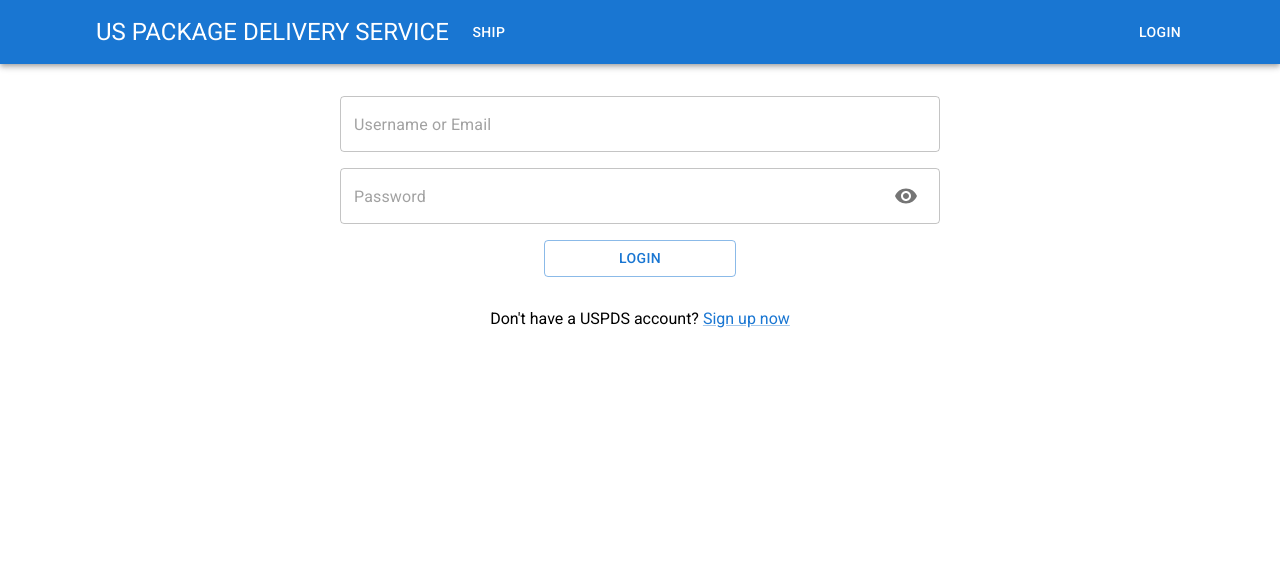
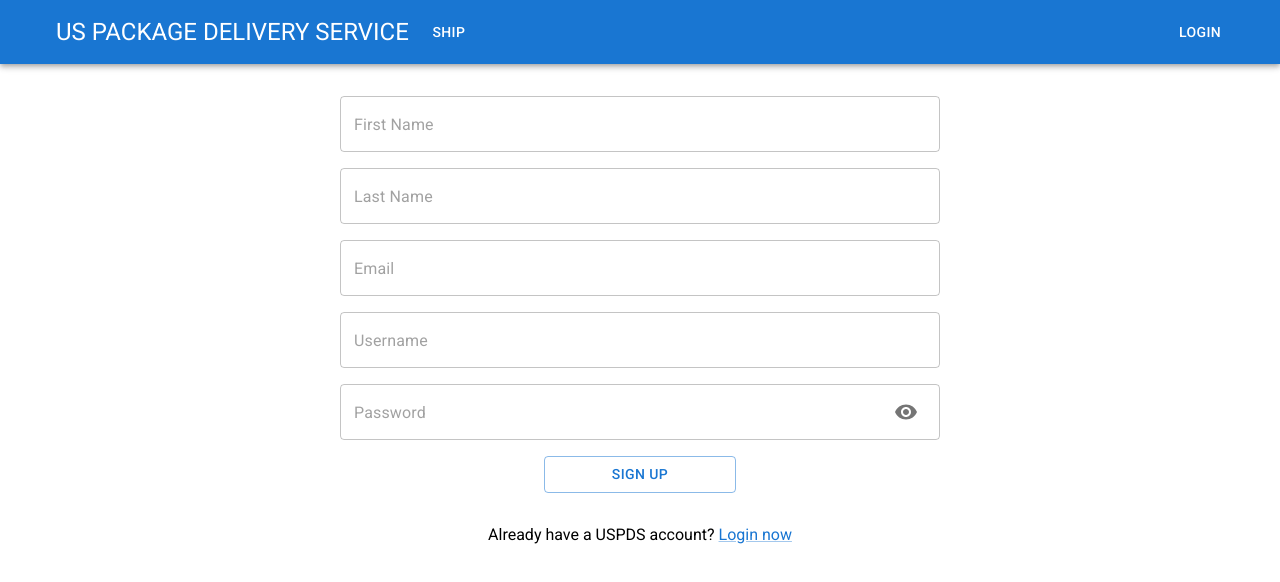
Before and after one commit to JCVCoding/shipping-app, a React (Vite) app: page /signup in a window 1280 px wide. Shown: the top 582 px of the page. Built offline with nearby package versions, Linux system fonts and the light colour scheme.

Commit message:
Update sign up form component fields

```diff
--- a/src/components/SignupForm.tsx
+++ b/src/components/SignupForm.tsx
@@ -1,17 +1,20 @@
-import { useState } from "react";
-import { Link, useNavigate } from "react-router-dom";
-import { useForm, SubmitHandler } from "react-hook-form";
-import Grid from "@mui/material/Unstable_Grid2";
+import { useState } from 'react';
+import { Link, useNavigate } from 'react-router-dom';
+import { useForm, SubmitHandler } from 'react-hook-form';
+import Grid from '@mui/material/Unstable_Grid2';
 import {
   Box,
   Button,
   IconButton,
   Link as MUILink,
   TextField,
-} from "@mui/material";
-import { Visibility, VisibilityOff } from "@mui/icons-material";
+} from '@mui/material';
+import { Visibility, VisibilityOff } from '@mui/icons-material';
 
 type SignupFormValues = {
+  firstName: string;
+  lastName: string;
+  email: string;
   username: string;
   password: string;
 };
@@ -27,7 +30,7 @@ const SignupForm = () => {
 
   const submitSignupForm: SubmitHandler<SignupFormValues> = (data) => {
     console.log(data);
-    navigate("/");
+    navigate('/');
   };
 
   const togglePasswordVisibility = () => {
@@ -35,14 +38,48 @@ const SignupForm = () => {
   };
 
   return (
-    <Box component={"section"} maxWidth={"sm"} margin={"0 auto"}>
+    <Box component={'section'} maxWidth={'sm'} margin={'0 auto'}>
       <form onSubmit={handleSubmit(submitSignupForm)}>
         <Grid container spacing={2}>
           <Grid xs={12}>
             <TextField
-              placeholder="Username or Email"
-              {...register("username", {
-                required: "Username or Email is required",
+              placeholder='First Name'
+              {...register('firstName', {
+                required: 'First Name is required',
+              })}
+              error={errors.firstName?.type ? true : false}
+              helperText={errors.firstName?.message}
+              fullWidth
+            />
+          </Grid>
+          <Grid xs={12}>
+            <TextField
+              placeholder='Last Name'
+              {...register('lastName', {
+                required: 'Last Name is required',
+              })}
+              error={errors.lastName?.type ? true : false}
+              helperText={errors.lastName?.message}
+              fullWidth
+            />
+          </Grid>
+          <Grid xs={12}>
+            <TextField
+              type='email'
+              placeholder='Email'
+              {...register('email', {
+                required: 'Email is required',
+              })}
+              error={errors.email?.type ? true : false}
+              helperText={errors.email?.message}
+              fullWidth
+            />
+          </Grid>
+          <Grid xs={12}>
+            <TextField
+              placeholder='Username'
+              {...register('username', {
+                required: 'Username is required',
               })}
               error={errors.username?.type ? true : false}
               helperText={errors.username?.message}
@@ -51,9 +88,9 @@ const SignupForm = () => {
           </Grid>
           <Grid xs={12}>
             <TextField
-              placeholder="Password"
-              type={passwordVisibility ? "text" : "password"}
-              {...register("password", { required: "Password is required" })}
+              placeholder='Password'
+              type={passwordVisibility ? 'text' : 'password'}
+              {...register('password', { required: 'Password is required' })}
               error={errors.password?.type ? true : false}
               helperText={errors.password?.message}
               InputProps={{
@@ -66,22 +103,22 @@ const SignupForm = () => {
               fullWidth
             />
           </Grid>
-          <Grid xs={12} display={"flex"} justifyContent={"center"}>
+          <Grid xs={12} display={'flex'} justifyContent={'center'}>
             <Button
-              type="submit"
-              variant="outlined"
-              sx={{ maxWidth: { sm: "12rem" } }}
+              type='submit'
+              variant='outlined'
+              sx={{ maxWidth: { sm: '12rem' } }}
               fullWidth
             >
-              Login
+              Sign Up
             </Button>
           </Grid>
         </Grid>
       </form>
-      <Box component={"p"} textAlign={"center"} marginTop={4}>
-        <span>Don't have a USPDS account? </span>
-        <MUILink component={Link} to="/signup">
-          Sign up now
+      <Box component={'p'} textAlign={'center'} marginTop={4}>
+        <span>Already have a USPDS account? </span>
+        <MUILink component={Link} to='/login'>
+          Login now
         </MUILink>
       </Box>
     </Box>
--- a/src/main.tsx
+++ b/src/main.tsx
@@ -1,11 +1,11 @@
-import React from "react";
-import ReactDOM from "react-dom/client";
+import React from 'react';
+import ReactDOM from 'react-dom/client';
 import {
   createBrowserRouter,
   Link,
   Outlet,
   RouterProvider,
-} from "react-router-dom";
+} from 'react-router-dom';
 
 import {
   AppBar,
@@ -14,47 +14,47 @@ import {
   Container,
   Toolbar,
   Typography,
-} from "@mui/material";
-import Home from "./pages/home.tsx";
-import ShipPage from "./pages/ship.tsx";
-import ShipDetails from "./pages/shipDetails.tsx";
-import Payment from "./pages/payment.tsx";
-import ConfirmationPage from "./pages/confirmation.tsx";
-import Login from "./pages/login.tsx";
-import SignupForm from "./components/SignupForm.tsx";
+} from '@mui/material';
+import Home from './pages/home.tsx';
+import ShipPage from './pages/ship.tsx';
+import ShipDetails from './pages/shipDetails.tsx';
+import Payment from './pages/payment.tsx';
+import ConfirmationPage from './pages/confirmation.tsx';
+import Login from './pages/login.tsx';
+import SignupForm from './components/SignupForm.tsx';
 
-import "@fontsource/roboto/300.css";
-import "@fontsource/roboto/400.css";
-import "@fontsource/roboto/500.css";
-import "@fontsource/roboto/700.css";
-import "./index.css";
+import '@fontsource/roboto/300.css';
+import '@fontsource/roboto/400.css';
+import '@fontsource/roboto/500.css';
+import '@fontsource/roboto/700.css';
+import './index.css';
 
-import store from "./store.ts";
-import { Provider } from "react-redux";
+import store from './store.ts';
+import { Provider } from 'react-redux';
 
 export const Layout = () => {
   return (
     <>
-      <AppBar position="static">
-        <Container maxWidth={"lg"}>
-          <Toolbar sx={{ justifyContent: "space-between", padding: 0 }}>
+      <AppBar position='static'>
+        <Container maxWidth={'xl'}>
+          <Toolbar sx={{ justifyContent: 'space-between', padding: 0 }}>
             <Box>
-              <Button color="inherit" component={Link} to="/">
-                <Typography variant="h5" component={"div"}>
+              <Button color='inherit' component={Link} to='/'>
+                <Typography variant='h5' component={'div'}>
                   US Package Delivery Service
                 </Typography>
               </Button>
-              <Button color="inherit" component={Link} to="/ship">
+              <Button color='inherit' component={Link} to='/ship'>
                 Ship
               </Button>
             </Box>
-            <Button color="inherit" component={Link} to="/login">
+            <Button color='inherit' component={Link} to='/login'>
               Login
             </Button>
           </Toolbar>
         </Container>
       </AppBar>
-      <Container maxWidth={"lg"} sx={{ margin: "2rem auto" }}>
+      <Container maxWidth={'lg'} sx={{ margin: '2rem auto' }}>
         <Outlet />
       </Container>
     </>
@@ -65,18 +65,18 @@ const router = createBrowserRouter([
   {
     element: <Layout />,
     children: [
-      { path: "/", element: <Home /> },
-      { path: "/login", element: <Login /> },
-      { path: "/payment", element: <Payment /> },
-      { path: "/ship", element: <ShipPage /> },
-      { path: "/ship-details", element: <ShipDetails /> },
-      { path: "/signup", element: <SignupForm /> },
-      { path: "/confirmation", element: <ConfirmationPage /> },
+      { path: '/', element: <Home /> },
+      { path: '/login', element: <Login /> },
+      { path: '/payment', element: <Payment /> },
+      { path: '/ship', element: <ShipPage /> },
+      { path: '/ship-details', element: <ShipDetails /> },
+      { path: '/signup', element: <SignupForm /> },
+      { path: '/confirmation', element: <ConfirmationPage /> },
     ],
   },
 ]);
 
-ReactDOM.createRoot(document.getElementById("root")!).render(
+ReactDOM.createRoot(document.getElementById('root')!).render(
   <React.StrictMode>
     <Provider store={store}>
       <RouterProvider router={router} />
```
